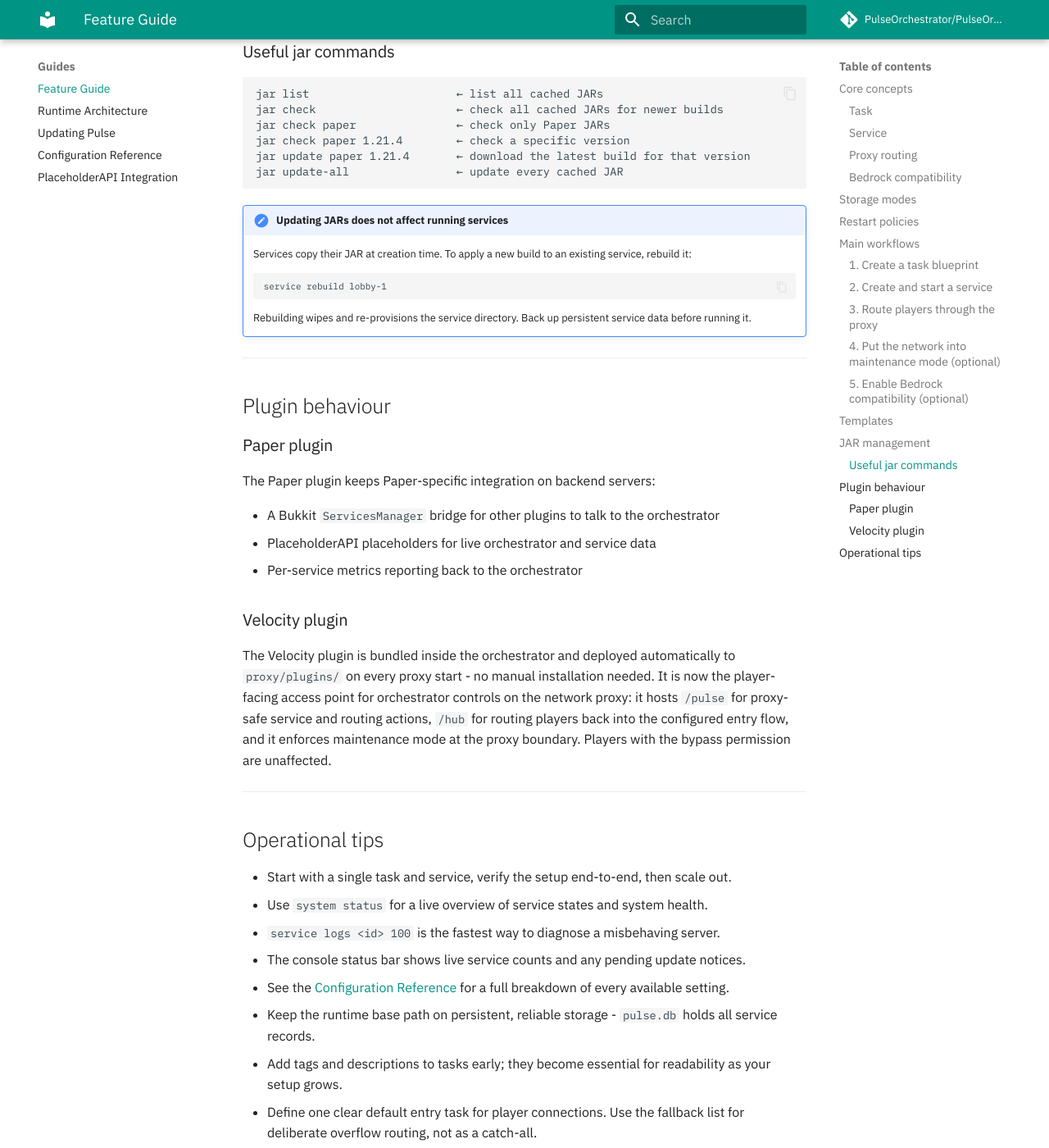
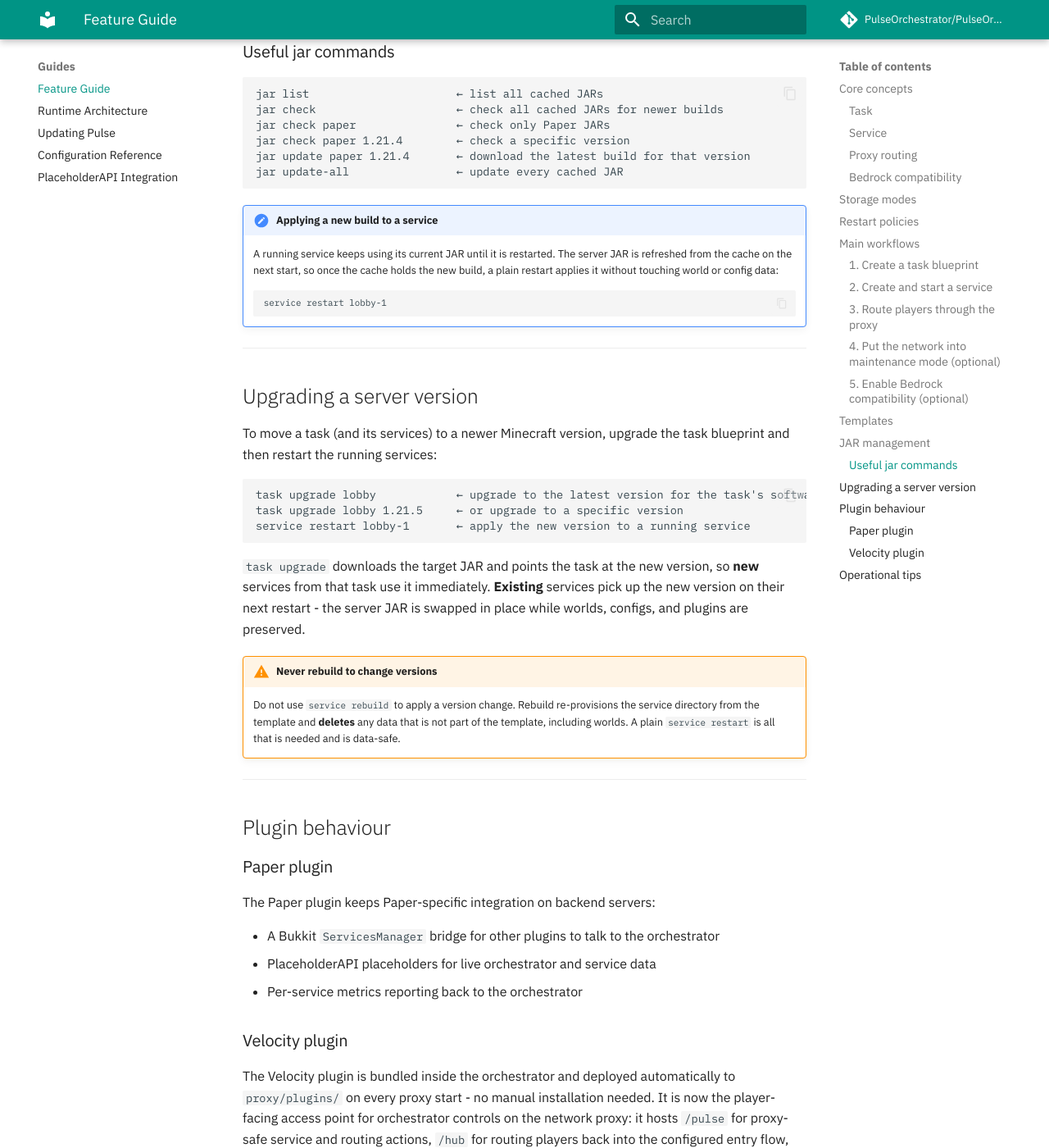
Before and after one commit to PulseOrchestrator/PulseOrchestrator, an MkDocs documentation site: the page built from docs/guides/feature-guide.md, in a window 1280 px wide and 1400 px high, scrolled down 5484 px. Shown: the whole window at 82% size. Built offline with MkDocs 1.6.1 and Material for MkDocs 9.7.7, drawn with Linux system fonts in a browser that asks for light colours; comment, search, counter and statistics services are not loaded; the version menu is left out.

Commit message:
docs(feature-guide): document data-safe version upgrades via restart
Explain that `task upgrade` followed by `service restart` applies a new
Minecraft version to existing services in place, preserving worlds and
configs. Warn against using `service rebuild` for version changes (it
wipes non-template data) and drop the non-existent `service recreate`
command reference.

Co-Authored-By: Claude Opus 4.8 <noreply@anthropic.com>

````diff
--- a/docs/guides/feature-guide.md
+++ b/docs/guides/feature-guide.md
@@ -210,14 +210,31 @@ jar update paper 1.21.4       ← download the latest build for that version
 jar update-all                ← update every cached JAR
 ```
 
-!!! note "Updating JARs does not affect running services"
-    Services copy their JAR at creation time. To apply a new build to an existing service, rebuild it:
+!!! note "Applying a new build to a service"
+    A running service keeps using its current JAR until it is restarted. The server JAR is
+    refreshed from the cache on the next start, so once the cache holds the new build, a plain
+    restart applies it without touching world or config data:
 
     ```text
-    service rebuild lobby-1
+    service restart lobby-1
     ```
 
-    Rebuilding wipes and re-provisions the service directory. Back up persistent service data before running it.
+---
+
+## Upgrading a server version
+
+To move a task (and its services) to a newer Minecraft version, upgrade the task blueprint and then restart the running services:
+
+```text
+task upgrade lobby            ← upgrade to the latest version for the task's software
+task upgrade lobby 1.21.5     ← or upgrade to a specific version
+service restart lobby-1       ← apply the new version to a running service
+```
+
+`task upgrade` downloads the target JAR and points the task at the new version, so **new** services from that task use it immediately. **Existing** services pick up the new version on their next restart - the server JAR is swapped in place while worlds, configs, and plugins are preserved.
+
+!!! warning "Never rebuild to change versions"
+    Do not use `service rebuild` to apply a version change. Rebuild re-provisions the service directory from the template and **deletes** any data that is not part of the template, including worlds. A plain `service restart` is all that is needed and is data-safe.
 
 ---
 
````
